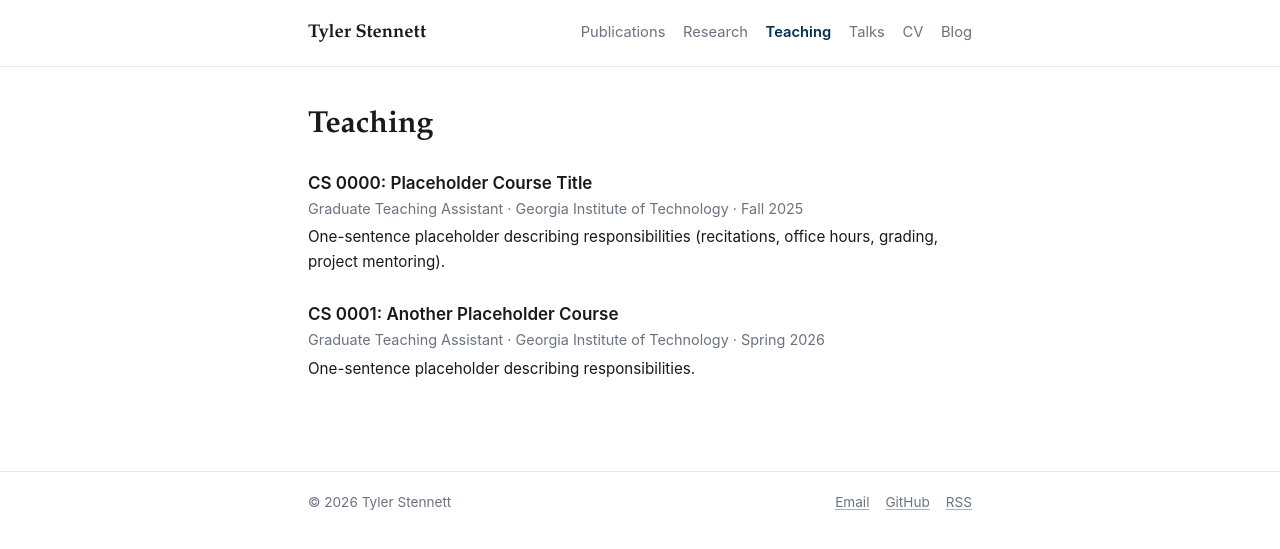
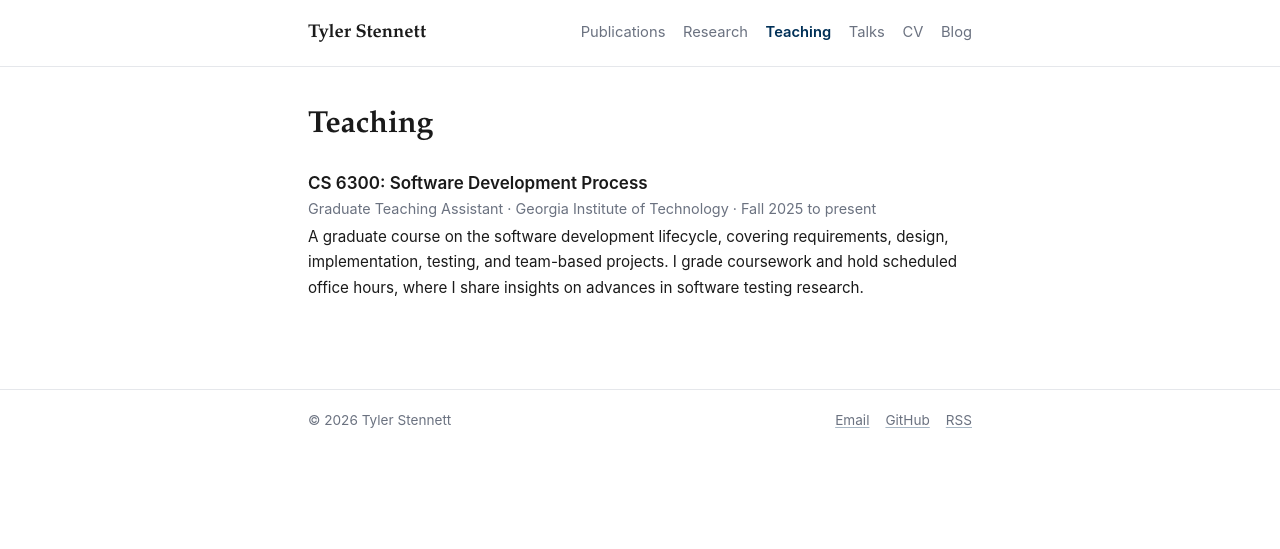
Before and after one commit to tylerstennett/tylerstennett.github.io, a Jekyll site: the page built from teaching.md, in a window 1280 px wide. Shown: the top 549 px of the page. Built offline with Jekyll 4.4.1, drawn with Linux system fonts in a browser that asks for light colours.

Commit message:
feat: add cs 6300 teaching assistantship

```diff
--- a/_data/teaching.yml
+++ b/_data/teaching.yml
@@ -1,13 +1,7 @@
 # Teaching entries rendered on /teaching/ in the order listed.
 
-- course: "CS 0000: Placeholder Course Title"
+- course: "CS 6300: Software Development Process"
   role: "Graduate Teaching Assistant"
   institution: "Georgia Institute of Technology"
-  term: "Fall 2025"
-  description: "One-sentence placeholder describing responsibilities (recitations, office hours, grading, project mentoring)."
-
-- course: "CS 0001: Another Placeholder Course"
-  role: "Graduate Teaching Assistant"
-  institution: "Georgia Institute of Technology"
-  term: "Spring 2026"
-  description: "One-sentence placeholder describing responsibilities."
+  term: "Fall 2025 to present"
+  description: "A graduate course on the software development lifecycle, covering requirements, design, implementation, testing, and team-based projects. I grade coursework and hold scheduled office hours, where I share insights on advances in software testing research."
```
